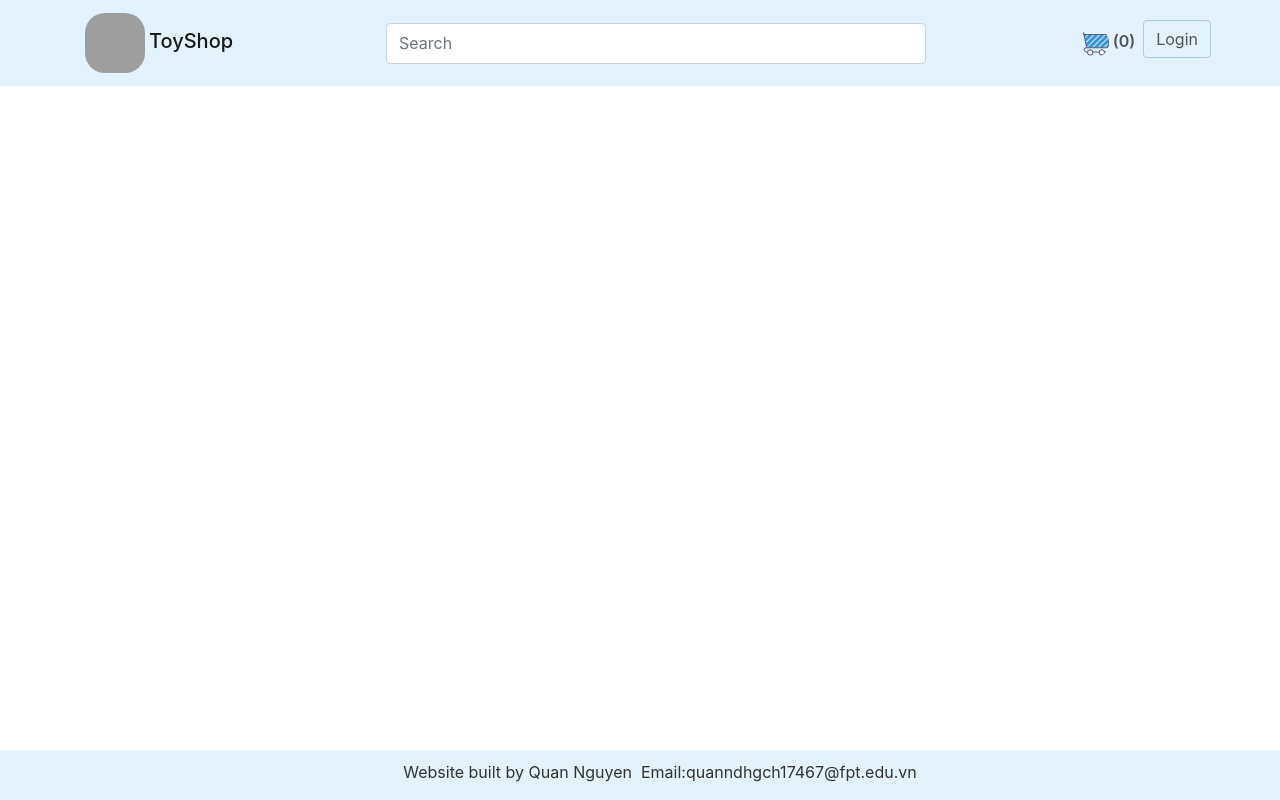
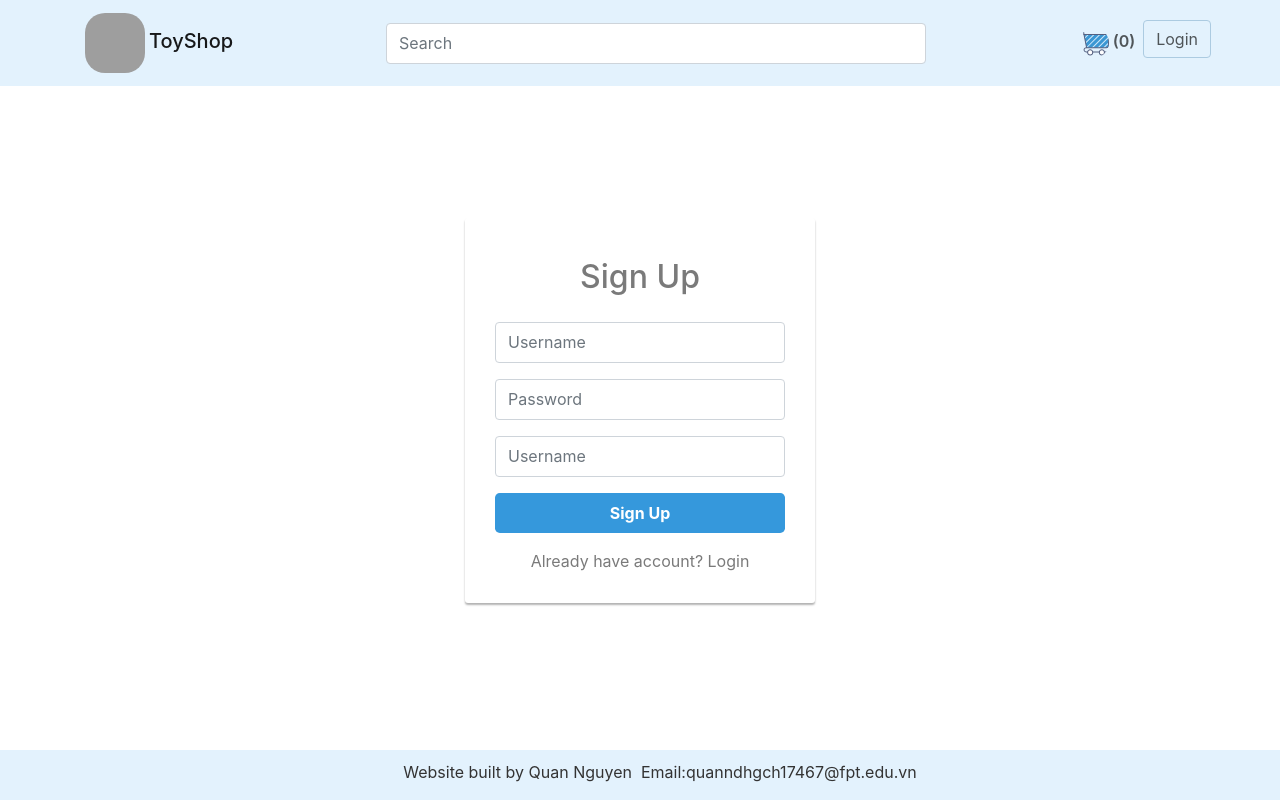
Before and after one commit to quanndh/CloudAsmFrontend, a React (Create React App) app: page /signup in a window 1280 px wide. Built offline with nearby package versions, Linux system fonts and the light colour scheme; no server answers; grey boxes are pictures that could not be loaded.

Commit message:
frontend cloud

```diff
--- a/src/App.js
+++ b/src/App.js
@@ -52,7 +52,7 @@ class App extends Component {
             <Route path="/login" render={props => {
               return <Login {...props}/>
             }} />
-            <Route path="SignUp" render={props => {
+            <Route path="/signup" render={props => {
               return <SignUp {...props}/>
             }} />
             <Footer />
--- a/src/container/Login.js
+++ b/src/container/Login.js
@@ -16,7 +16,7 @@ class Login extends Component {
                     <div class="form-group">
                         <button type="submit" class="btn btn-primary btn-lg btn-block">Sign in</button>
                     </div>
-                    Not have an account? <Link to="/SignUp"> Sign up</Link>
+                    Not have an account? <Link to="/signup"> Sign up</Link>
                 </form>
             </div>
         );
--- a/src/container/Signup.js
+++ b/src/container/Signup.js
@@ -14,12 +14,12 @@ class SignUp extends Component {
                         <input type="password" class="form-control" name="password" placeholder="Password" required="required"/>
                     </div>
                     <div class="form-group">
-                        <input type="Username" class="form-control" name="name" placeholder="Password" required="required"/>
+                        <input type="text" class="form-control" name="name" placeholder="Username" required="required"/>
                     </div>
                     <div class="form-group">
                         <button type="submit" class="btn btn-primary btn-lg btn-block">Sign Up</button>
                     </div>
-                    Already have account? <Link to="/Login"> Login</Link>
+                    Already have account? <Link to="/login"> Login</Link>
                 </form>
             </div>
         );
```
